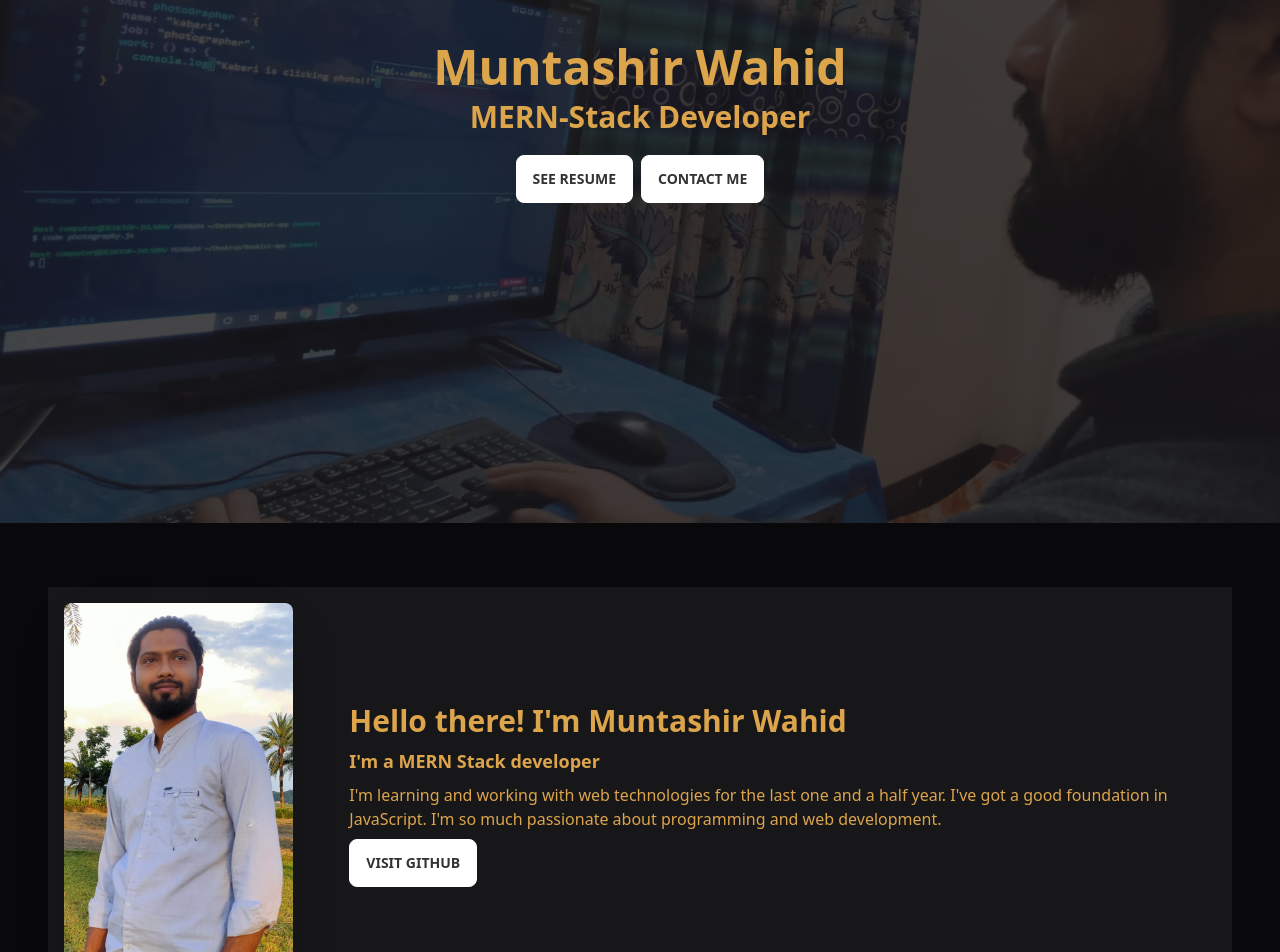
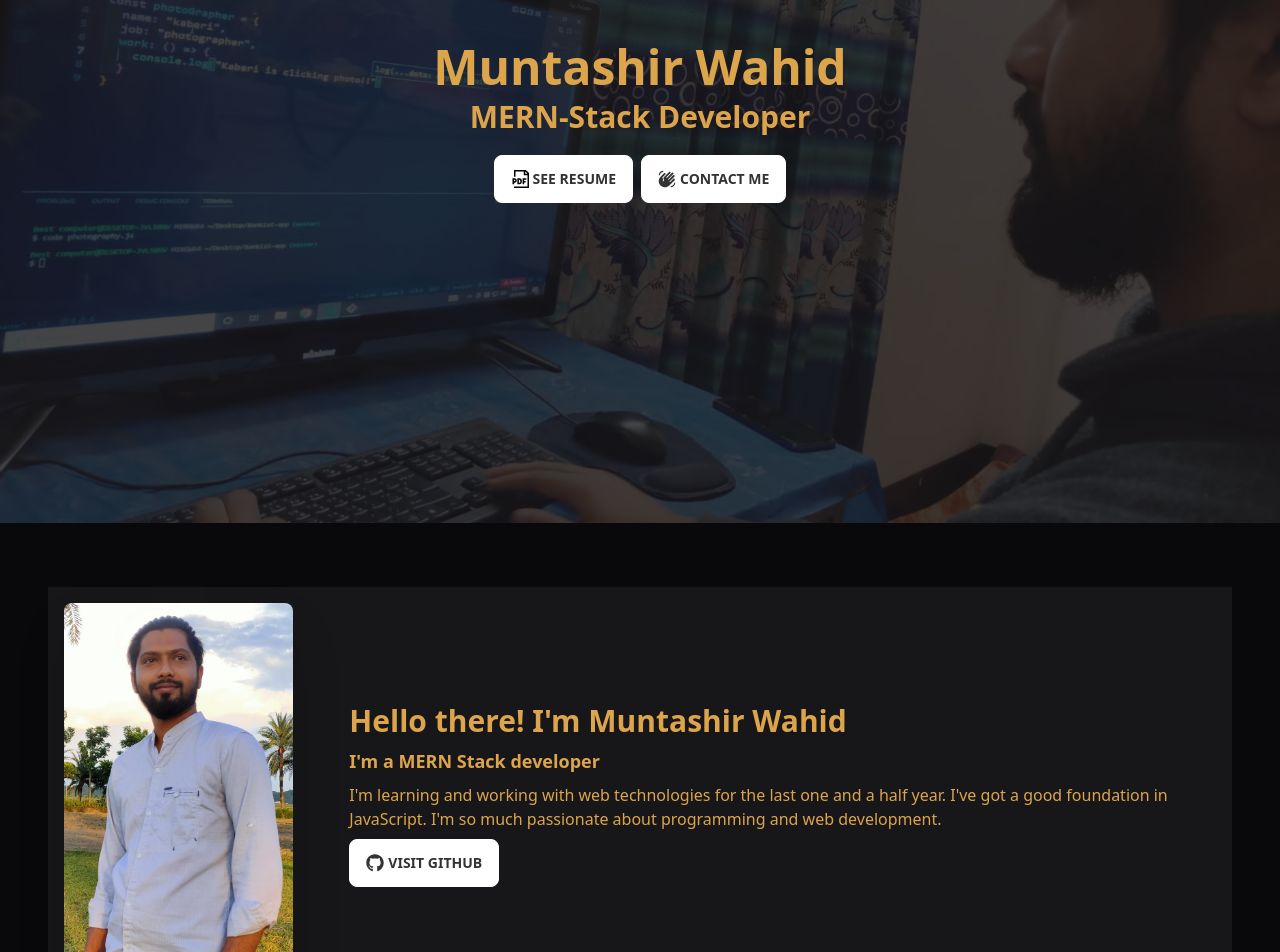
Before and after one commit to muntashir-wahid/muntashir_wahid, a React (Create React App) app: page / in a window 1280 px wide. Shown: the part 341-1293 px from the top of the page. Built offline with nearby package versions, Linux system fonts and the light colour scheme; no server answers.

Commit message:
added icons in buttons

```diff
--- a/package.json
+++ b/package.json
@@ -11,6 +11,7 @@
     "react": "^18.2.0",
     "react-dom": "^18.2.0",
     "react-hot-toast": "^2.4.0",
+    "react-icons": "^4.7.1",
     "react-router-dom": "^6.4.5",
     "react-scripts": "5.0.1",
     "web-vitals": "^2.1.4"
--- a/src/components/NavBar/NavBar.js
+++ b/src/components/NavBar/NavBar.js
@@ -1,4 +1,5 @@
 import React from "react";
+import { MdWavingHand } from "react-icons/md";
 import { Link } from "react-router-dom";
 
 const NavBar = () => {
@@ -52,6 +53,7 @@ const NavBar = () => {
       </div>
       <div className="navbar-end">
         <a href="#contact" className="btn btn-primary btn-outline">
+          <MdWavingHand className="text-lg mr-1" />
           Say Hello
         </a>
       </div>
--- a/src/pages/Home/About/About.js
+++ b/src/pages/Home/About/About.js
@@ -1,4 +1,5 @@
 import React from "react";
+import { FaGithub } from "react-icons/fa";
 import SectionWrapper from "../../../components/UI/SectionWrapper/SectionWrapper";
 import displayImg from "./../../../asstes/images/display_img.png";
 
@@ -30,7 +31,9 @@ const About = () => {
               rel="noreferrer"
               href="https://github.com/muntashir-wahid"
             >
-              <button className="btn btn-primary">Visit GitHub</button>
+              <button className="btn btn-primary">
+                <FaGithub className="text-lg mr-1" /> Visit GitHub
+              </button>
             </a>
           </div>
         </div>
--- a/src/pages/Home/Banner/Banner.js
+++ b/src/pages/Home/Banner/Banner.js
@@ -1,4 +1,6 @@
 import React from "react";
+import { GrDocumentPdf } from "react-icons/gr";
+import { MdWavingHand } from "react-icons/md";
 import banner from "./../../../asstes/images/banner.jpg";
 
 const background = {
@@ -18,10 +20,16 @@ const Banner = () => {
             rel="noreferrer"
             href="https://drive.google.com/file/d/1M1Af7pafqHoJ_4PuypgzU-sYy6xdAnHT/view?usp=share_link"
           >
-            <button className="btn btn-primary mr-2">See resume</button>
+            <button className="btn btn-primary mr-2">
+              <GrDocumentPdf className="text-lg mr-1" />
+              See resume
+            </button>
           </a>
           <a href="#contact">
-            <button className="btn btn-primary">Contact me</button>
+            <button className="btn btn-primary">
+              <MdWavingHand className="text-lg mr-1" />
+              Contact me
+            </button>
           </a>
         </div>
       </div>
```
Also changed, not shown: 1 other file (tests, documents, lock files or other folders).
